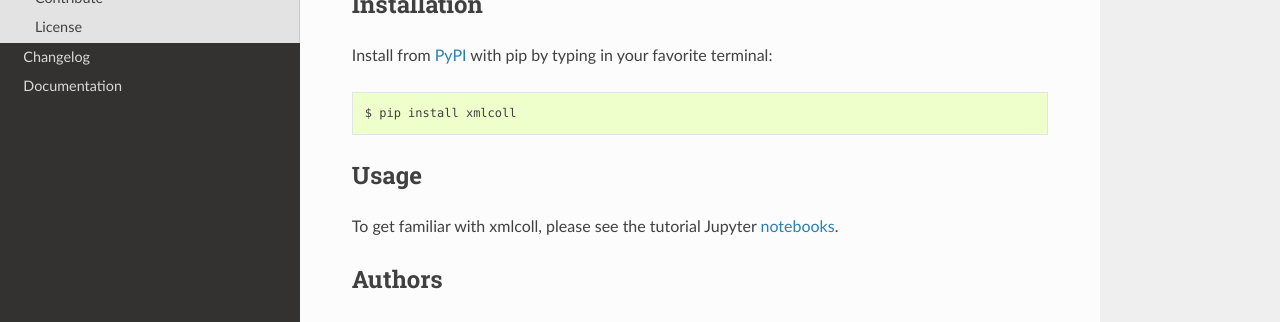
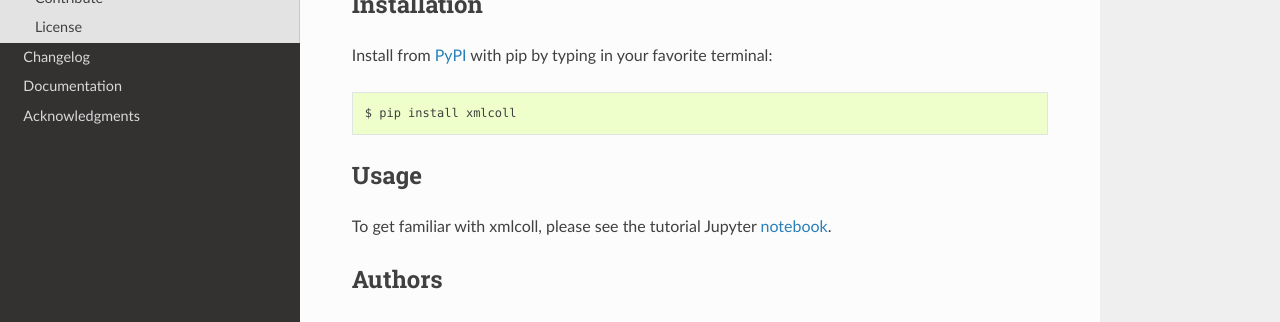
Before and after one commit to mbradle/xmlcoll, a Sphinx documentation site: the page built from doc/source/readme.rst, in a window 1280 px wide and 1032 px high. Shown: the part 268-590 px from the top of the window. Built offline with Sphinx 7.4.7 and the Read the Docs theme 2.0.0, drawn with Linux system fonts in a browser that asks for light colours.

Commit message:
Add acknowledgments.  Update.

```diff
--- a/README.rst
+++ b/README.rst
@@ -19,7 +19,7 @@
 -----
 
 To get familiar with xmlcoll, please see the tutorial Jupyter
-`notebooks <https://github.com/mbradle/xmlcoll_tutorial>`_.
+`notebook <https://github.com/mbradle/xmlcoll_tutorial>`_.
 
 Authors
 -------
--- /dev/null
+++ b/doc/source/acknowledgments.rst
@@ -0,0 +1,5 @@
+Acknowledgments
+===============
+
+Original development of this package was funded by NASA's
+`Emerging Worlds <https://astrobiology.nasa.gov/research/astrobiology-at-nasa/emerging-worlds/>`_ Program.
--- a/doc/source/index.rst
+++ b/doc/source/index.rst
@@ -16,6 +16,7 @@
    readme
    changelog
    documentation
+   acknowledgments
 
 
 
--- a/setup.py
+++ b/setup.py
@@ -135,7 +135,7 @@
     # what's used to render the link text on PyPI.
     project_urls={  # Optional
         "Bug Reports": "https://github.com/mbradle/xmlcoll/issues",
-        # 'Funding': 'https://donate.pypi.org',
+        #'Funding': 'NASA's Emerging Worlds Program',
         # 'Say Thanks!': 'http://saythanks.io/to/example',
         "Source": "https://github.com/mbradle/xmlcoll/",
     },
```
